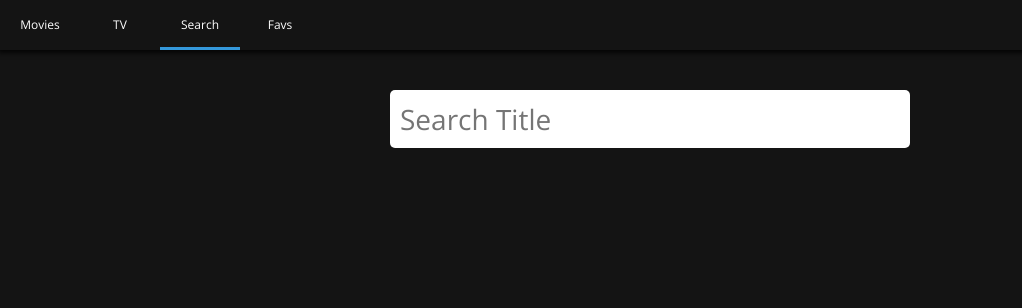
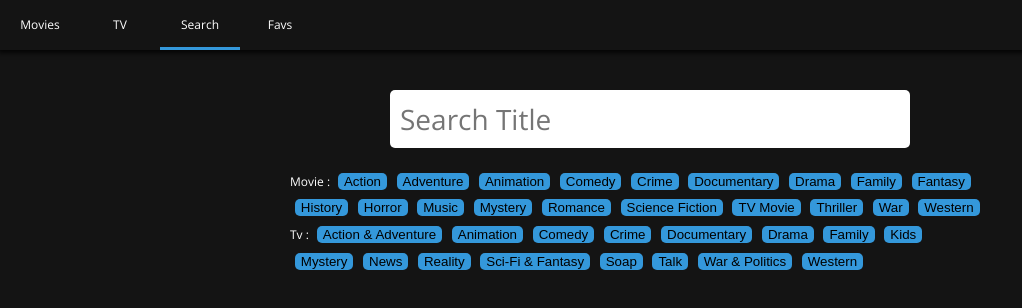
Before and after one commit to DUCK251/nomflix-clone, a React (Create React App) app: page /search in a window 1280 px wide. Shown: the top 308 px of the page, without its empty margins (0-1022 px from the left). Built offline with nearby package versions, Linux system fonts and the light colour scheme.

Commit message:
add genres

```diff
--- a/src/Components/Router.js
+++ b/src/Components/Router.js
@@ -12,6 +12,7 @@ import Header from "Components/Header";
 import Search from "Routes/Search";
 import Detail from "Routes/Detail";
 import Collection from "Routes/Collection";
+import Genre from "Routes/Genre";
 
 const Router = () => (
   <BrowserRouter forceRefresh>
@@ -19,10 +20,12 @@ const Router = () => (
       <Header />
       <Switch>
         <Route path="/" exact component={Home} />
-        <Route path="/tv" component={TV} />
+        <Route exact path="/tv" component={TV} />
         <Route path="/search" component={Search} />
         <Route path="/favs" component={Favs} />
-        <Route path="/movie/:id" component={Detail} />
+        <Route exact path="/movie/:id" component={Detail} />
+        <Route exact path="/movie/genre/:id" component={Genre} />
+        <Route exact path="/tv/genre/:id" component={Genre} />
         <Route path="/collection/:id" component={Collection} />
         <Route exact path="/show/:id" component={Detail} />
         <Redirect from="*" to="/" />
--- a/src/Routes/Detail/DetailPresenter.js
+++ b/src/Routes/Detail/DetailPresenter.js
@@ -144,12 +144,18 @@ const DetailPresenter = ({ result, loading, error, isMovie, isFav, toggleFav })
             </Item>
             <Divider>•</Divider>
             <Item>
-              {result.genres &&
+              {isMovie && result.genres &&
                 result.genres.map((genre, index) =>
                   index === result.genres.length - 1
-                    ? genre.name
-                    : `${genre.name} / `
-                )}
+                    ? <Link to={`/movie/genre/${genre.id}`}>{genre.name}</Link>
+                    : <Link to={`/movie/genre/${genre.id}`}>{`${genre.name} / `}</Link>
+              )}
+              {!isMovie && result.genres &&
+                result.genres.map((genre, index) =>
+                  index === result.genres.length - 1
+                    ? <Link to={`/tv/genre/${genre.id}`}>{genre.name}</Link>
+                    : <Link to={`/tv/genre/${genre.id}`}>{`${genre.name} / `}</Link>
+              )}
             </Item>
             {result.belongs_to_collection &&
             <>
--- /dev/null
+++ b/src/Routes/Genre.js
@@ -0,0 +1,192 @@
+import Loader from "Components/Loader";
+import React, { useEffect, useState } from "react";
+import { useParams, useLocation, useHistory, Link } from "react-router-dom";
+import styled from "styled-components";
+import { moviesApi, tvApi } from "../api";
+import { getPageArray } from "../utils";
+import Section from "../Components/Section";
+import Message from "../Components/Message";
+import Poster from "../Components/Poster";
+
+const Container = styled.div`
+  padding: 20px;
+`;
+
+const TitleContainer = styled.div`
+  width: 100%;
+  text-align: center;
+  font-size: 2rem;
+  margin-bottom: 20px;
+`;
+
+const PageContainer = styled.div`
+  display: flex;
+  flex-direction: column;
+  max-width: 900px;
+  margin: 20px auto;
+  justify-content: center;
+  text-align: center;
+`;
+
+const ButtonContainer = styled.div`
+  margin-bottom: 20px;
+`;
+
+const TabButton = styled.button`
+  flex: 1;
+  padding: 10px 20px;
+  text-align: center;
+  border: none;
+  background-color: ${props => props.select ? "gray" : "black"};
+  color: white;
+  cursor: pointer;
+  &:hover {
+    background-color: gray;
+  }
+  &:focus {
+    outline: none;
+    box-shadow: none;
+  }
+`;
+
+const GenreContainer = styled.div`
+  max-width: 700px;
+  margin: 0px auto;
+`;
+
+const Button = styled.button`
+  margin: 0.3rem;
+  background-color: #3498db;
+  border: none;
+  border-radius: 5px;
+  &:focus {
+    outline: none;
+    box-shadow: none;
+  }
+  cursor: pointer;
+`;
+
+const Genre = () => {
+  const history = useHistory();
+  const location = useLocation();
+  const { id } = useParams();
+  const isMovie = location.pathname.includes("movie");
+  const [loading, setLoading] = useState(false);
+  const [error, setError] = useState("");
+  const [results, setResults] = useState([]);
+  const [page, setPage] = useState(1);
+  const [totalPage, setTotalPage] = useState(0);
+  const [pageArray, setPageArray] = useState([]);
+  const [title, setTitle] = useState("");
+  const [genres, setGenres] = useState([]);
+
+  useEffect(() => {
+    const fetchData = async () => {
+      setLoading(true);
+      try {
+        let data = null;
+        if (isMovie) {
+          const result = await moviesApi.discover(`with_genres=${id}&page=${page}`);
+          data = result.data;
+        } else {
+          const result = await tvApi.discover(`with_genres=${id}&page=${page}`);
+          data = result.data;
+        }
+        setResults(data.results);
+        setTotalPage(data.total_pages);
+        const pageArray = getPageArray(page, data.total_pages);
+        setPageArray(pageArray);
+      } catch {
+        setError("Can't find results");
+      } finally {
+        setLoading(false);
+      }
+    }
+    fetchData();
+  }, [id, isMovie, page]);
+
+  useEffect(() => {
+    const fetchData = async () => {
+      setLoading(true);
+      try {
+        let data = null;
+        if (isMovie) {
+          const result = await moviesApi.genres();
+          data = result.data.genres;
+        } else {
+          const result = await tvApi.genres();
+          data = result.data.genres;
+        }
+        setGenres(data);
+        const genreData = data.find(element => element.id === parseInt(id));
+        if(genreData === undefined) {
+          history.push("/");
+        }
+        setTitle(genreData.name);
+      } catch {
+        setError("Can't find results");
+      } finally {
+        setLoading(false);
+      }
+    }
+    fetchData();
+  }, [id, isMovie, page, history]);
+
+  return (
+    <Container>
+      <TitleContainer>
+        <span>{title} {isMovie ? "Movies" : "TV shows"}</span>
+      </TitleContainer>
+      {loading ? (
+        <Loader />
+      ) : (
+        <>
+          {isMovie && genres && genres.length > 0 && (
+            <GenreContainer>
+              {genres.map(g => (
+                <Link to={`/movie/genre/${g.id}`}>
+                  <Button>{g.name}</Button>
+                </Link>
+              ))}
+            </GenreContainer>
+          )}
+          {!isMovie && genres && genres.length > 0 && (
+            <GenreContainer>
+              {genres.map(g => (
+                <Link to={`/tv/genre/${g.id}`}>
+                  <Button>{g.name}</Button>
+                </Link>
+              ))}
+            </GenreContainer>
+          )}
+          {results && results.length > 0 && (
+            <Section title={""} >
+              {results.map(movie => (
+                <Poster
+                  key={movie.id}
+                  id={movie.id}
+                  imageUrl={movie.poster_path}
+                  title={movie.original_title}
+                  rating={movie.vote_average}
+                  year={movie.release_date?.substring(0, 4)}
+                  isMovie={isMovie}
+                />
+              ))}
+            </Section>
+          )}
+          <PageContainer>
+            <ButtonContainer>
+              {pageArray && pageArray.map((p) =>
+                <TabButton select={p === parseInt(page)} onClick={() => setPage(p)}>{p}</TabButton>
+              )}
+            </ButtonContainer>
+            {totalPage > 0 && <div>{page}/{totalPage}</div>}
+          </PageContainer>
+          {error && <Message color="#e74c3c" text={error} />}
+        </>
+      )}
+    </Container>
+  );
+}
+
+export default Genre;
--- a/src/Routes/Search/SearchPresenter.js
+++ b/src/Routes/Search/SearchPresenter.js
@@ -1,4 +1,5 @@
 import React from "react";
+import { Link } from "react-router-dom";
 import PropTypes from "prop-types";
 import styled from "styled-components";
 import Helmet from "react-helmet";
@@ -57,6 +58,64 @@ const TabButton = styled.button`
   }
 `;
 
+const GenreContainer = styled.div`
+  max-width: 700px;
+  margin: 0px auto;
+`;
+
+const Button = styled.button`
+  margin: 0.3rem;
+  background-color: #3498db;
+  border: none;
+  border-radius: 5px;
+  &:focus {
+    outline: none;
+    box-shadow: none;
+  }
+  cursor: pointer;
+`;
+
+const tvGenres = [
+  {id: 10759, name: "Action & Adventure"},
+  {id: 16, name: "Animation"},
+  {id: 35, name: "Comedy"},
+  {id: 80, name: "Crime"},
+  {id: 99, name: "Documentary"},
+  {id: 18, name: "Drama"},
+  {id: 10751, name: "Family"},
+  {id: 10762, name: "Kids"},
+  {id: 9648, name: "Mystery"},
+  {id: 10763, name: "News"},
+  {id: 10764, name: "Reality"},
+  {id: 10765, name: "Sci-Fi & Fantasy"},
+  {id: 10766, name: "Soap"},
+  {id: 10767, name: "Talk"},
+  {id: 10768, name: "War & Politics"},
+  {id: 37, name: "Western"},
+]
+
+const movieGenres = [
+  {id: 28, name: "Action"},
+  {id: 12, name: "Adventure"},
+  {id: 16, name: "Animation"},
+  {id: 35, name: "Comedy"},
+  {id: 80, name: "Crime"},
+  {id: 99, name: "Documentary"},
+  {id: 18, name: "Drama"},
+  {id: 10751, name: "Family"},
+  {id: 14, name: "Fantasy"},
+  {id: 36, name: "History"},
+  {id: 27, name: "Horror"},
+  {id: 10402, name: "Music"},
+  {id: 9648, name: "Mystery"},
+  {id: 10749, name: "Romance"},
+  {id: 878, name: "Science Fiction"},
+  {id: 10770, name: "TV Movie"},
+  {id: 53, name: "Thriller"},
+  {id: 10752, name: "War"},
+  {id: 37, name: "Western"},
+]
+
 const SearchPresenter = ({
   movieResults,
   moviePage,
@@ -85,6 +144,26 @@ const SearchPresenter = ({
         onChange={updateTerm}
       />
     </Form>
+    {!searchTerm && !movieResults && !tvResults && (
+      <GenreContainer>
+        <span>Movie : </span>
+        {movieGenres.map(g => (
+          <Link to={`/movie/genre/${g.id}`}>
+            <Button>{g.name}</Button>
+          </Link>
+        ))}
+      </GenreContainer>
+    )}
+    {!searchTerm && !movieResults && !tvResults && (
+      <GenreContainer>
+        <span>Tv : </span>
+        {tvGenres.map(g => (
+          <Link to={`/tv/genre/${g.id}`}>
+            <Button>{g.name}</Button>
+          </Link>
+        ))}
+      </GenreContainer>
+    )}
     {loading ? (
       <Loader />
     ) : (
--- a/src/api.js
+++ b/src/api.js
@@ -34,6 +34,8 @@ export const moviesApi = {
   review: id => api.get(`movie/${id}/reviews`),
   recommend: id => api.get(`movie/${id}/recommendations`),
   collection: collection_id => api.get(`collection/${collection_id}`),
+  discover: query => api.get(`discover/movie?${query}`),
+  genres: () => api.get("/genre/movie/list"),
 };
 
 export const tvApi = {
@@ -62,4 +64,6 @@ export const tvApi = {
   review: id => api.get(`tv/${id}/reviews`),
   recommend: id => api.get(`tv/${id}/recommendations`),
   season: (tv_id, season_number) => api.get(`/tv/${tv_id}/season/${season_number}`),
+  discover: query => api.get(`discover/tv?${query}`),
+  genres: () => api.get("/genre/tv/list"),
 };
--- a/src/utils.js
+++ b/src/utils.js
@@ -7,3 +7,25 @@ export const paginateArray = (arr, pageSize = 10) => {
   }
   return ret;
 }
+
+export const getPageArray = (page, totalPage) => {
+  page = parseInt(page);
+  totalPage = parseInt(totalPage);
+  let ret = [];
+  let minPage = Math.max(page-4, 1);
+  let maxPage = Math.min(page+5, totalPage);
+  if ((maxPage-minPage) < 9) {
+    while(maxPage < totalPage && ((maxPage-minPage) < 9)) {
+      maxPage += 1;
+    }
+  }
+  if (maxPage - minPage < 9) {
+    while(minPage > 1 && ((maxPage-minPage) < 9)) {
+      minPage -= 1;
+    }
+  }
+  for(let i=minPage; i<=maxPage; ++i) {
+    ret.push(i);
+  }
+  return ret;
+}
```
Also changed, not shown: 1 other file (tests, documents, lock files or other folders).
